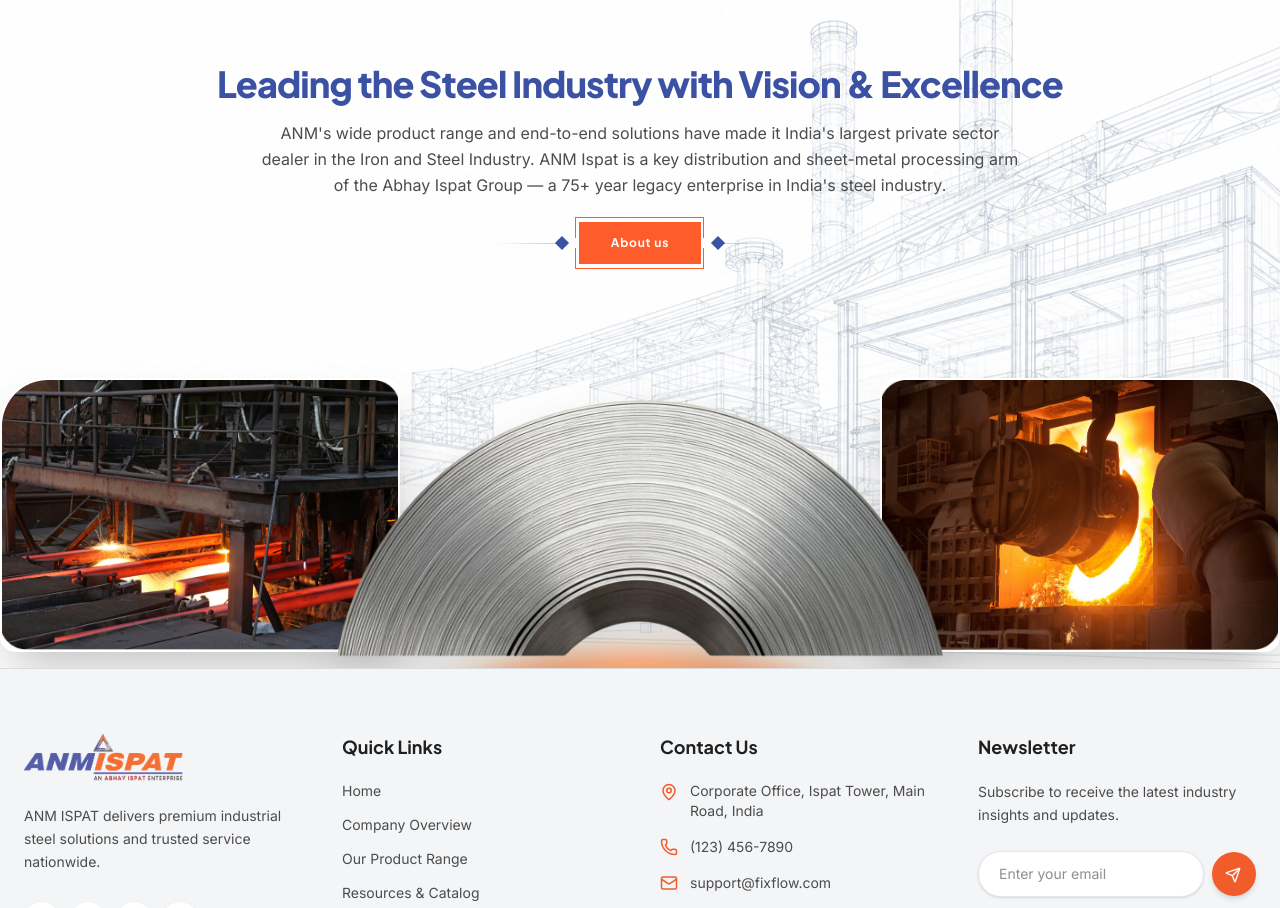
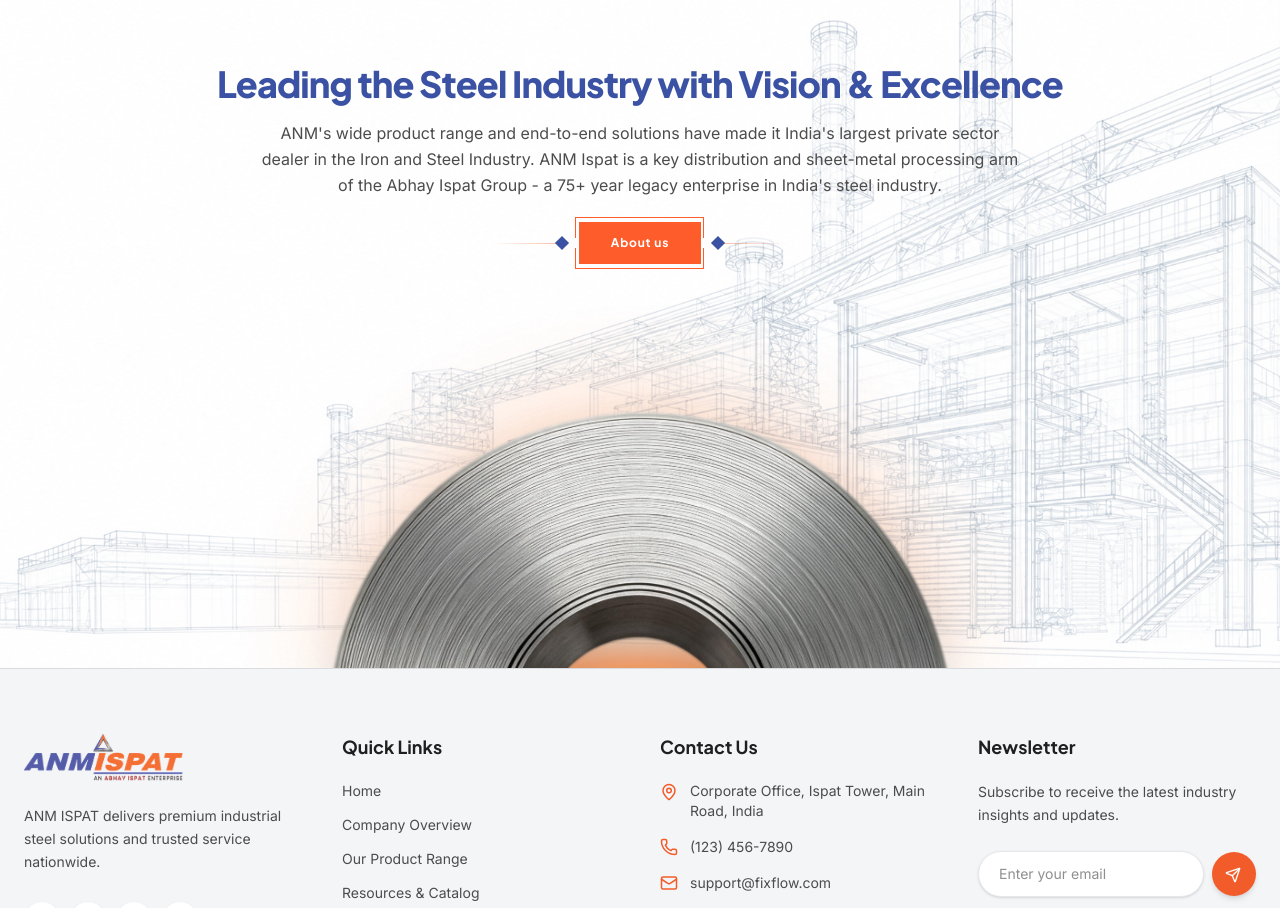
Before and after one commit to VatsMShah/ANMISPAT, a React (Vite) app: page / in a window 1280 px wide. Shown: the part 820-1728 px from the top of the page. Built offline with nearby package versions, Linux system fonts and the light colour scheme.

Commit message:
About Overview - 3 (done)

```diff
--- a/src/components/AboutOverview.jsx
+++ b/src/components/AboutOverview.jsx
@@ -7,6 +7,16 @@
 
 export default function AboutOverview() {
   return (
+    <>
+    <style>{`
+      @keyframes anm-fade-up {
+        from { opacity: 0; transform: translateY(30px); }
+        to { opacity: 1; transform: translateY(0); }
+      }
+      .anm-load-fade-up {
+        animation: anm-fade-up 1.2s ease-out both;
+      }
+    `}</style>
     <section
       className="relative w-full bg-cover bg-center pt-16 lg:pt-20 pb-0 overflow-hidden flex flex-col justify-between"
       style={{ backgroundImage: `url(${bgImage})` }}
@@ -18,7 +28,7 @@
         </h2>
 
         <p className="text-sm md:text-base text-[#4c4c4c] leading-relaxed max-w-3xl mx-auto mb-6">
-          ANM's wide product range and end-to-end solutions have made it India's largest private sector dealer in the Iron and Steel Industry. ANM Ispat is a key distribution and sheet-metal processing arm of the Abhay Ispat Group — a 75+ year legacy enterprise in India's steel industry.
+          ANM's wide product range and end-to-end solutions have made it India's largest private sector dealer in the Iron and Steel Industry. ANM Ispat is a key distribution and sheet-metal processing arm of the Abhay Ispat Group - a 75+ year legacy enterprise in India's steel industry.
         </p>
 
         <div className="flex items-center justify-center gap-3 my-4">
@@ -44,7 +54,7 @@
       </div>
 
       {/* 2. Overlapping Visual Centerpiece - Flush to Bottom */}
-      <div className="max-w-[1280px] w-full mx-auto px-6 mt-12 relative flex items-end justify-center h-[280px] sm:h-[340px]">
+      <div className="max-w-[1280px] w-full mx-auto px-6 mt-12 relative flex items-end justify-center h-[280px] sm:h-[340px] anm-load-fade-up">
 
         {/* RADIAL GLOW RING - Orange arc/halo around top of coil (Layer 0) */}
         <div
@@ -67,38 +77,71 @@
           }}
         />
 
-        {/* LEFT IMAGE (Layer 1 - z-10) */}
-        <div className="absolute left-0 bottom-4 z-10 w-[36%] max-w-[400px] hidden md:block">
-          <div className="rounded-2xl rounded-tl-[3rem] overflow-hidden shadow-2xl border-2 border-white">
+        {/* LEFT IMAGE (Layer 1 - z-10) - positioned higher than right */}
+        <div className="absolute left-4 md:left-8 lg:left-12 bottom-12 sm:bottom-16 z-10 w-[36%] max-w-[400px] hidden md:block group anm-load-fade-up" style={{ animationDelay: '0.25s' }}>
+          <div className="rounded-3xl overflow-hidden shadow-2xl border-2 border-white transition-transform duration-500 ease-out group-hover:scale-[1.03] group-hover:-translate-y-2 group-hover:shadow-3xl">
             <img
               src={leftImg}
               alt="Steel Rolling Mill"
-              className="w-full h-[240px] sm:h-[270px] object-cover"
+              className="w-full h-[240px] sm:h-[270px] object-cover transition-transform duration-700 ease-out group-hover:scale-105"
             />
           </div>
         </div>
 
-        {/* CENTRAL STEEL COIL (Layer 3 - z-30) - Grounded Flush to Bottom */}
+        {/* CENTRAL STEEL COIL - Orange contour glow */}
         <div className="relative z-30 pointer-events-none flex items-end justify-center h-full">
+
+          {/* Orange glow behind the actual coil silhouette */}
           <img
             src={steelCoilImg}
             alt="Steel Coil"
-            className="w-[520px] sm:w-[620px] h-auto object-contain block leading-none drop-shadow-2xl translate-y-[2px]"
+            className="
+              absolute
+              w-[520px] sm:w-[620px]
+              h-auto
+              object-contain
+              opacity-90
+              blur-[1px]
+              drop-shadow-[0_0_8px_rgba(255,95,35,0.95)]
+              drop-shadow-[0_0_0px_rgba(255,110,45,1)]
+              drop-shadow-[0_0_24px_rgba(255,110,45,0.75)]
+              drop-shadow-[0_0_55px_rgba(255,135,65,0.45)]
+              scale-[1.015]
+            "
+            aria-hidden="true"
           />
+
+          {/* Actual steel coil */}
+          <img
+            src={steelCoilImg}
+            alt="Steel Coil"
+            className="
+              relative
+              w-[520px] sm:w-[620px]
+              h-auto
+              object-contain
+              block
+              leading-none
+              drop-shadow-2xl
+              translate-y-[2px]
+            "
+          />
+
         </div>
 
         {/* RIGHT IMAGE (Layer 1 - z-10) */}
-        <div className="absolute right-0 bottom-4 z-10 w-[36%] max-w-[400px] hidden md:block">
-          <div className="rounded-2xl rounded-tr-[3rem] overflow-hidden shadow-2xl border-2 border-white">
+        <div className="absolute right-4 md:right-8 lg:right-12 bottom-4 z-10 w-[36%] max-w-[400px] hidden md:block group anm-load-fade-up" style={{ animationDelay: '0.5s' }}>
+          <div className="rounded-3xl overflow-hidden shadow-2xl border-2 border-white transition-transform duration-500 ease-out group-hover:scale-[1.03] group-hover:-translate-y-2 group-hover:shadow-3xl">
             <img
               src={rightImg}
               alt="Foundry Ladle"
-              className="w-full h-[240px] sm:h-[270px] object-cover"
+              className="w-full h-[240px] sm:h-[270px] object-cover transition-transform duration-700 ease-out group-hover:scale-105"
             />
           </div>
         </div>
 
       </div>
     </section>
+    </>
   );
 }
```
Also changed, not shown: src/assets/images/steel-coil-second-sec.png.
